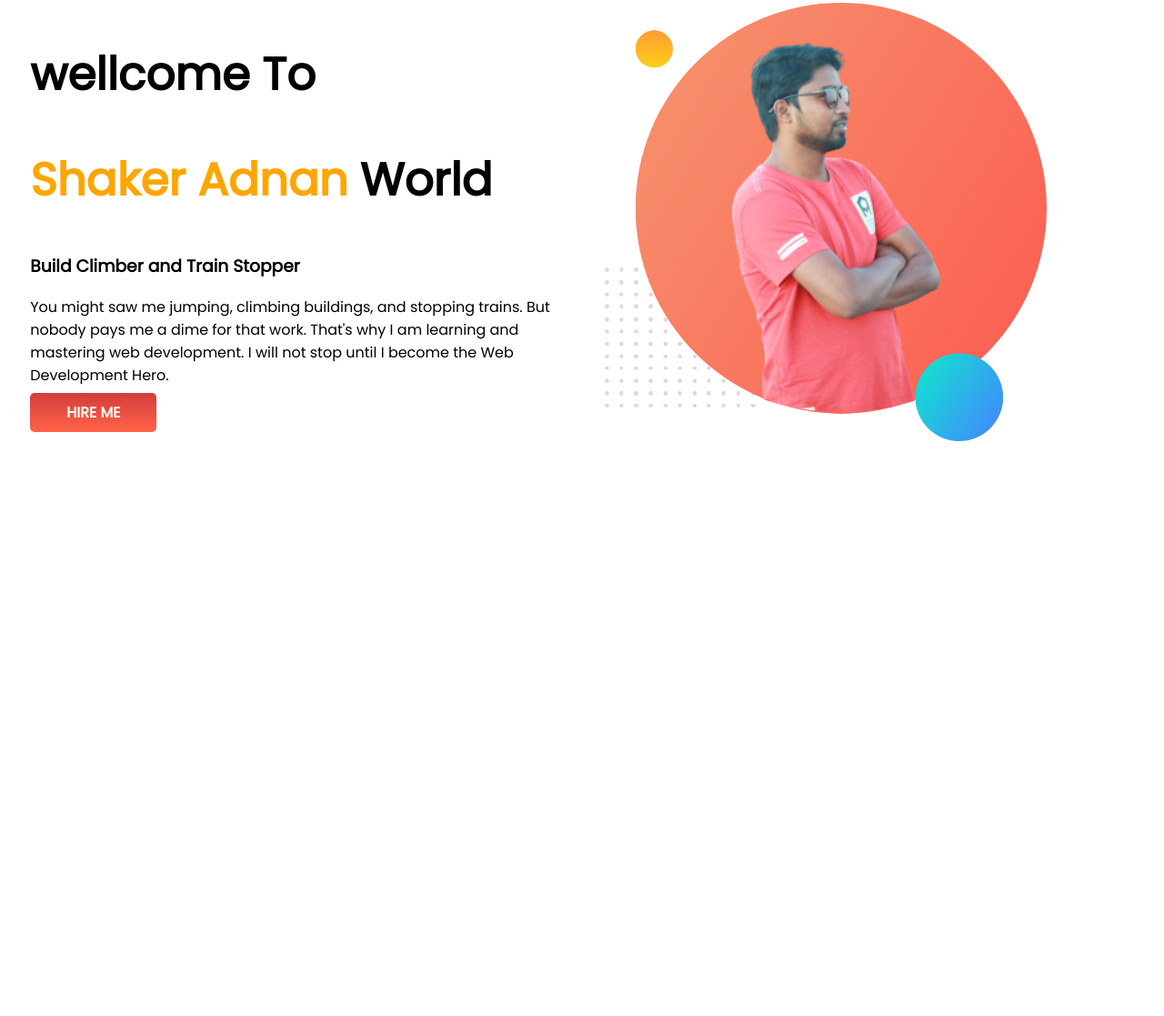
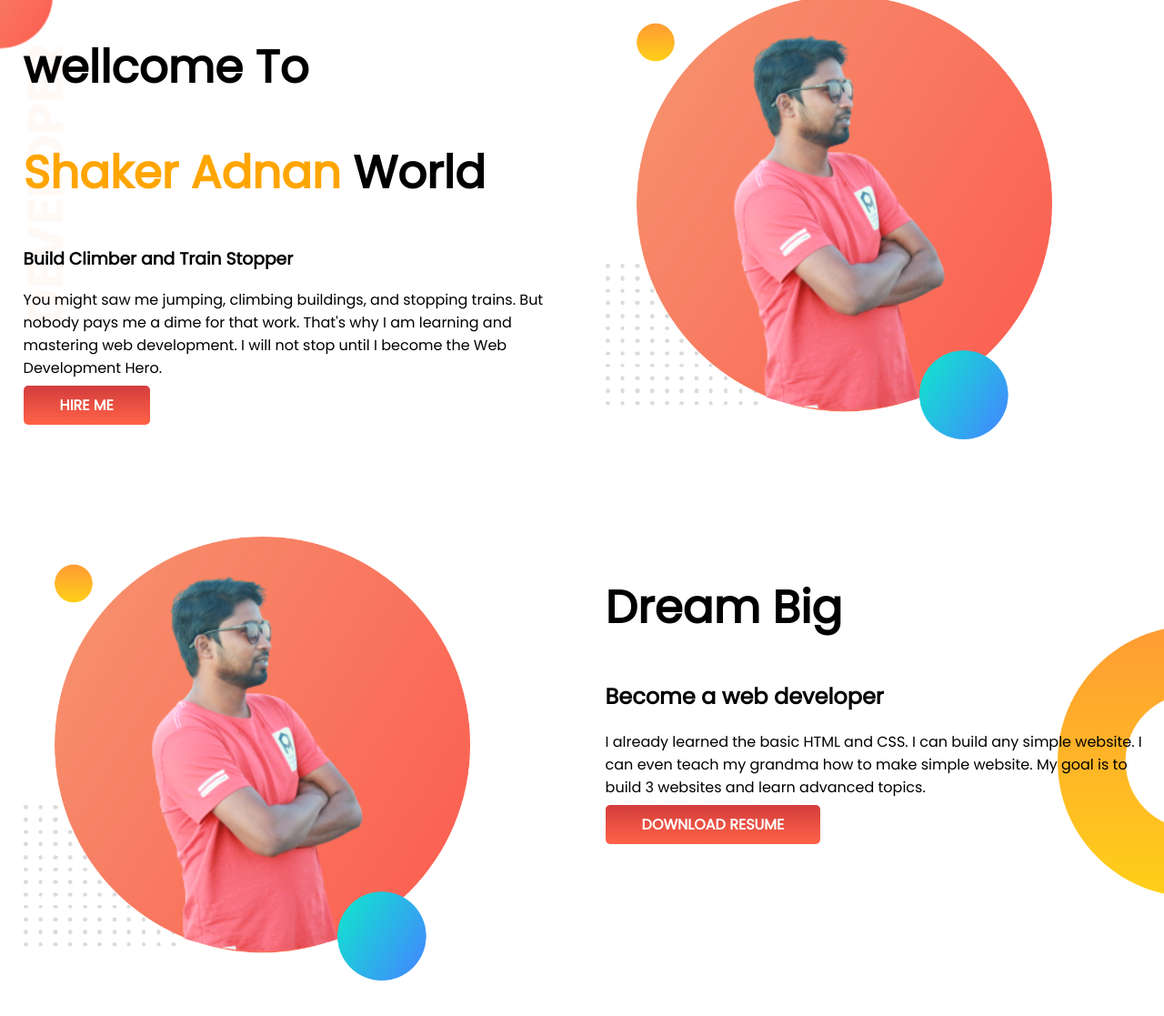
Before and after one commit to shakeradnan/Developer-portfolio, a plain HTML site: page index.html in a window 1280 px wide. Shown: the part 5-1122 px from the top of the page at 91% size. Before the commit the page ends 800 px from the top, so only its background shows below. Drawn offline with Linux system fonts and the light colour scheme.

Commit message:
dream-big added

```diff
--- a/index.html
+++ b/index.html
@@ -14,7 +14,7 @@
 
 <body>
 
-    <section>
+    <section class="top-banner">
         <div class="half-width">
             <h1>wellcome To</h1>
             <h1> <span class="name">Shaker Adnan</span> World</h1>
@@ -31,7 +31,22 @@
             <img src="images/my-edit-pic.png" alt="Shaker Adnan picture">
         </div>
     </section>
+    <section class="dream-big">
+        <div class="half-width">
+            <img src="images/my-edit-pic.png" alt="Shaker Adnan picture">
+        </div>
 
+        <div class="half-width">
+            <h1>Dream Big</h1>
+            <h2>Become a web developer</h2>
+            <p>I already learned the basic HTML and CSS. I can build any simple website. I can even teach my grandma how
+                to make simple website. My goal is to build 3 websites and learn advanced topics.</p>
+            <a class="link-button" href="" target="_blank">DOWNLOAD RESUME</a>
+        </div>
+
+
+
+    </section>
 </body>
 
 </html>
--- a/style.css
+++ b/style.css
@@ -1,5 +1,6 @@
 body {
     font-family: 'Poppins', sans-serif;
+    margin: 0;
 }
 
 h1 {
@@ -12,7 +13,7 @@ h1 {
 
 section {
     display: flex;
-
+    margin-bottom: 100px;
 }
 
 .half-width {
@@ -33,3 +34,15 @@ section {
     color: white;
     font-weight: 800;
 }
+
+.top-banner {
+    background-image: url(images/top-banner.png);
+    background-repeat: no-repeat;
+
+}
+
+.dream-big {
+    background-image: url(images/dream-bg.png);
+    background-repeat: no-repeat;
+    background-position: right;
+}
```
